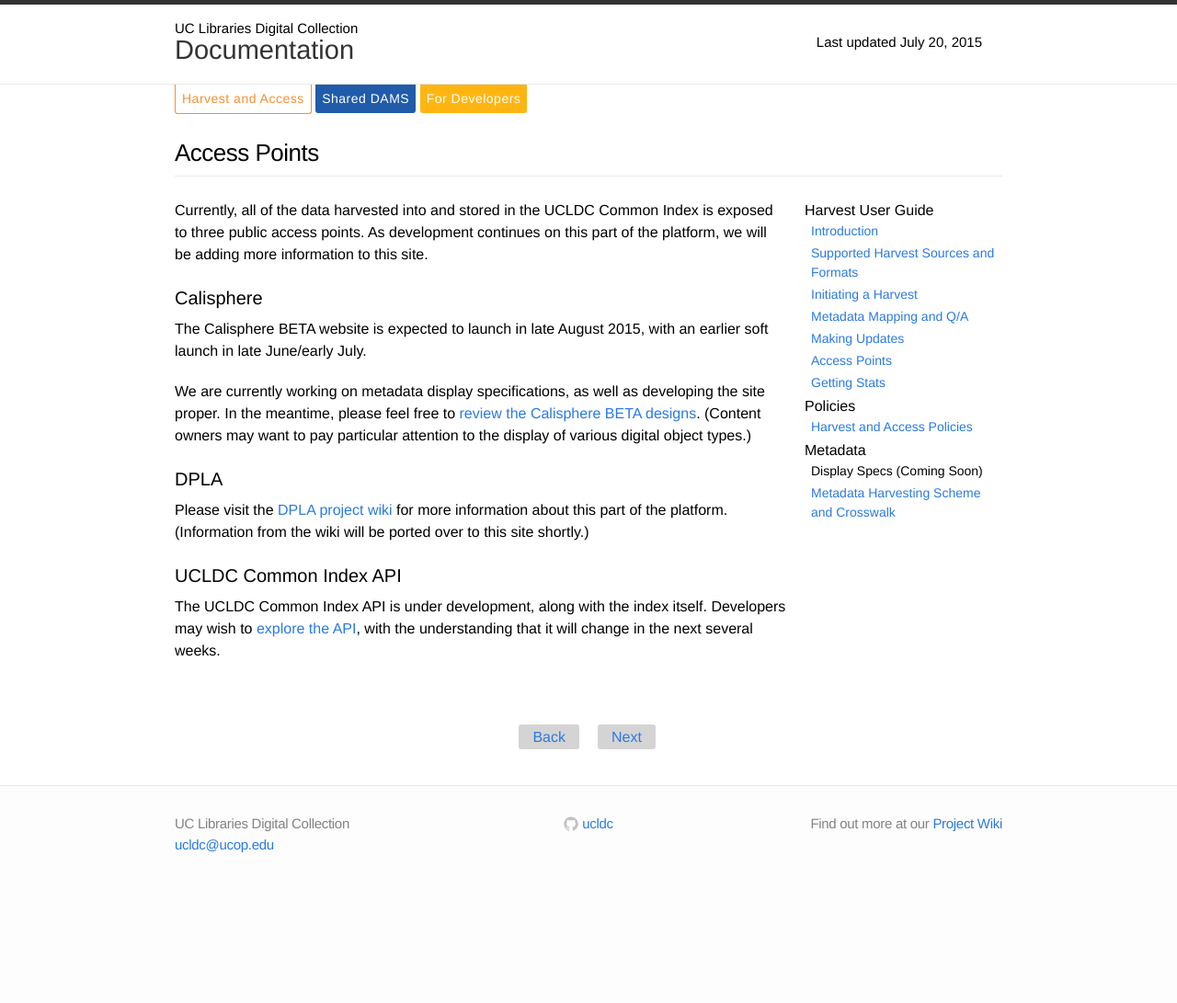
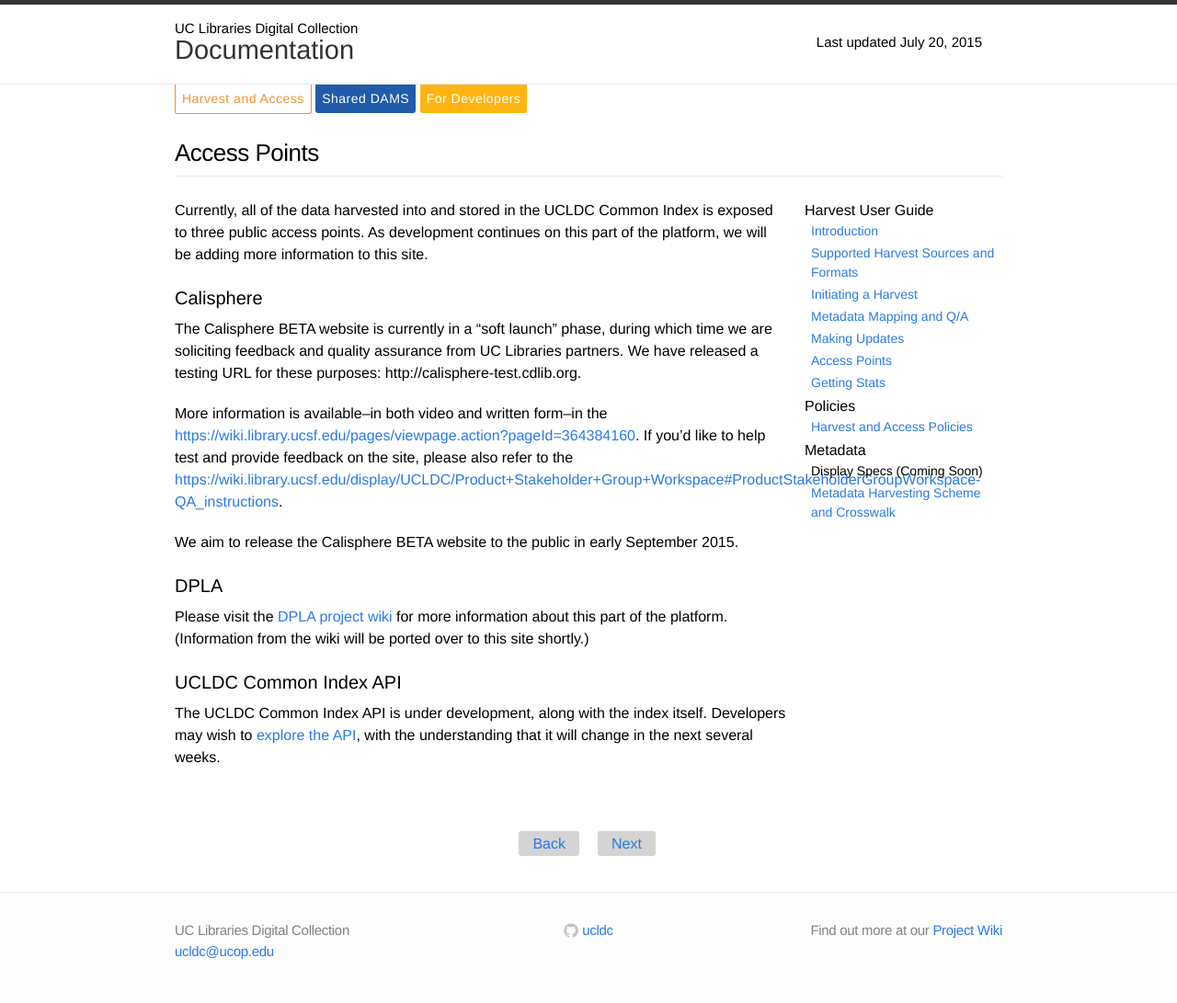
Before and after one commit to ucldc/ucldc-docs, a Jekyll site: the page built from docs/registry/access.md, in a window 1280 px wide. Shown: the whole page at 92% size. Built offline with Jekyll 4.4.1, drawn with Linux system fonts in a browser that asks for light colours; nearby versions of some CDN libraries; before the commit the page ends 975 px from its top, so only the background shows below that.

Commit message:
Update access.md

```diff
--- a/docs/registry/access.md
+++ b/docs/registry/access.md
@@ -9,9 +9,11 @@
 Currently, all of the data harvested into and stored in the UCLDC Common Index is exposed to three public access points. As development continues on this part of the platform, we will be adding more information to this site.
 
 ##Calisphere
-The Calisphere BETA website is expected to launch in late August 2015, with an earlier soft launch in late June/early July.
+The Calisphere BETA website is currently in a "soft launch" phase, during which time we are soliciting feedback and quality assurance from UC Libraries partners. We have released a testing URL for these purposes: http://calisphere-test.cdlib.org.
 
-We are currently working on metadata display specifications, as well as developing the site proper. In the meantime, please feel free to [review the Calisphere BETA designs](https://wiki.library.ucsf.edu/display/UCLDC/Calisphere+Design+Showroom). (Content owners may want to pay particular attention to the display of various digital object types.)
+More information is available--in both video and written form--in the [https://wiki.library.ucsf.edu/pages/viewpage.action?pageId=364384160](soft launch release notes). If you'd like to help test and provide feedback on the site, please also refer to the [https://wiki.library.ucsf.edu/display/UCLDC/Product+Stakeholder+Group+Workspace#ProductStakeholderGroupWorkspace-QA_instructions](QA instructions).
+
+We aim to release the Calisphere BETA website to the public in early September 2015.
 
 ##DPLA
 Please visit the [DPLA project wiki](https://wiki.library.ucsf.edu/display/DPLA/Calisphere%3A+Broadening+Access+through+DPLA) for more information about this part of the platform. (Information from the wiki will be ported over to this site shortly.)
```
